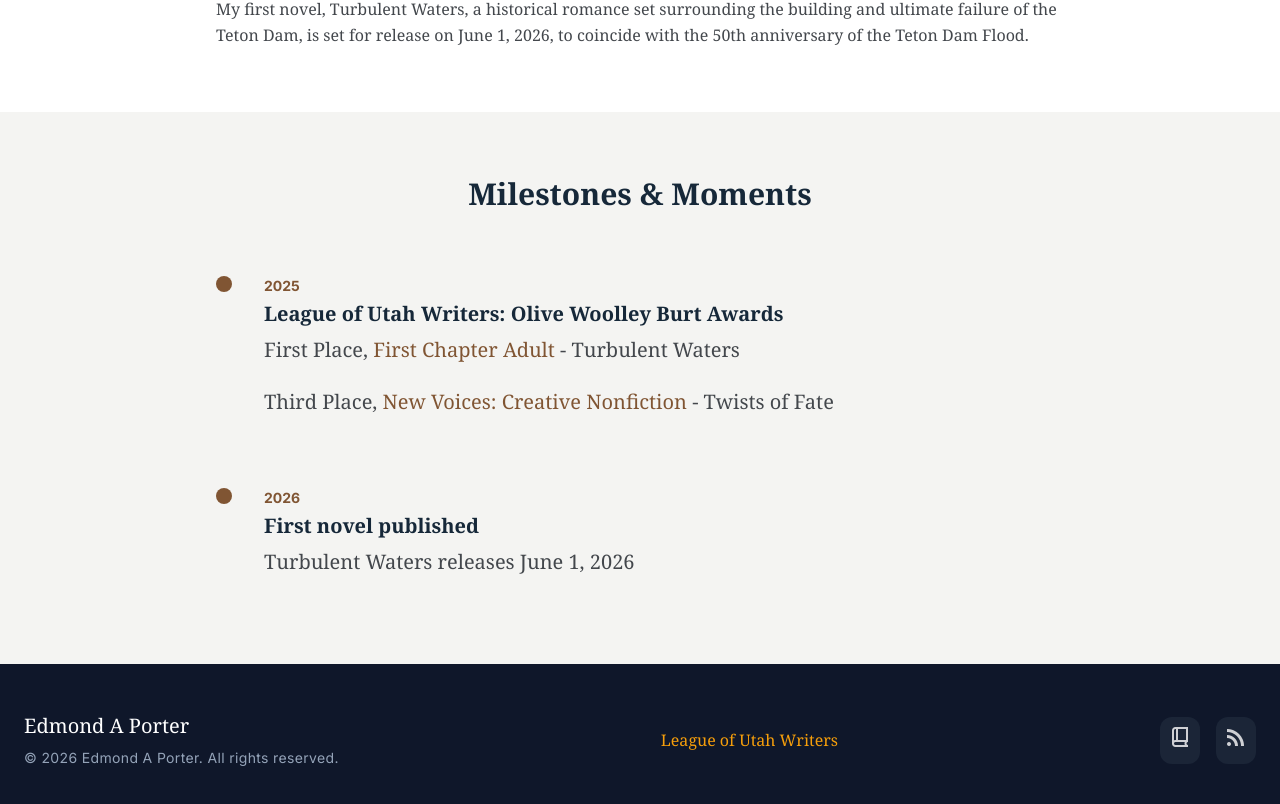
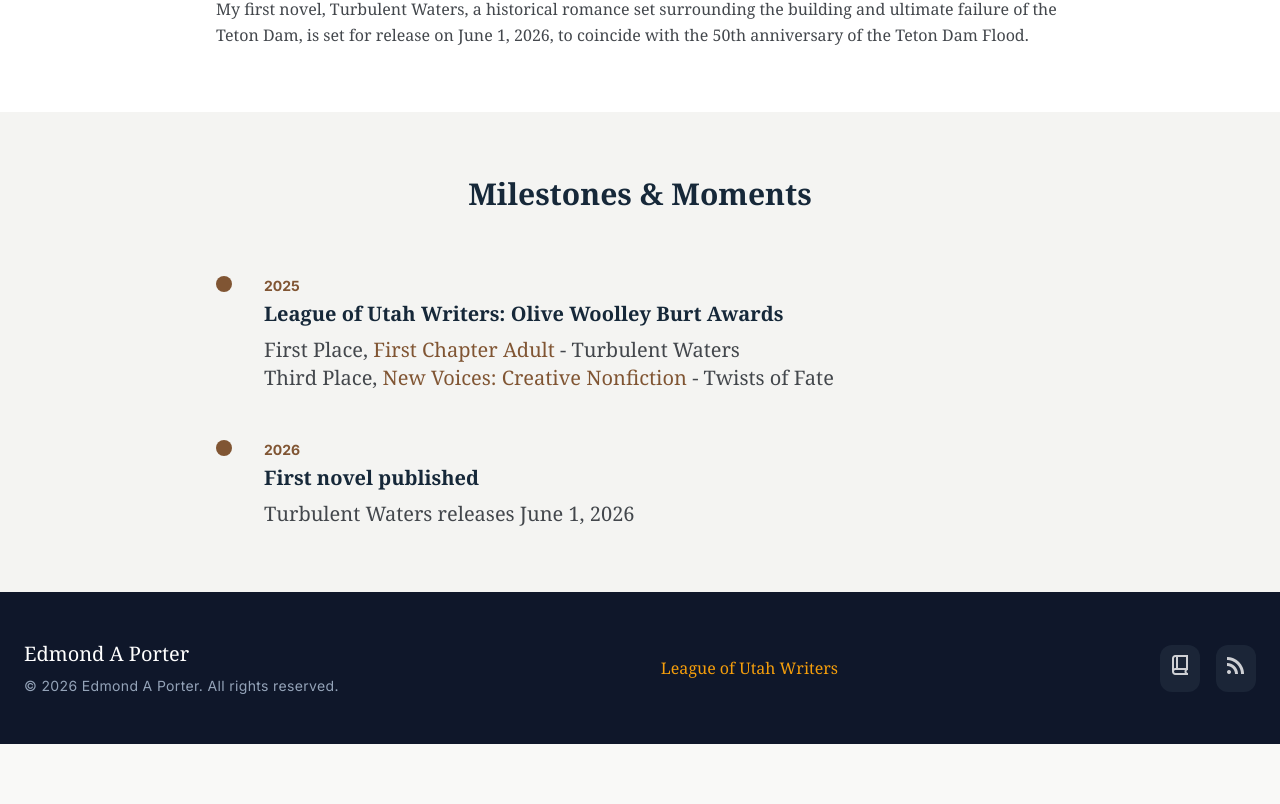
Before and after one commit to epix360/edmond-porter-react-site, a Next.js app: page /about in a window 1280 px wide. Shown: the part 2682-3486 px from the top of the page. After the commit the page ends 3426 px from the top, so only its background shows below. Built offline with nearby package versions, Linux system fonts and the light colour scheme.

Commit message:
Remove timeline paragraph bottom margin

```diff
--- a/app/about/AboutClient.js
+++ b/app/about/AboutClient.js
@@ -64,10 +64,10 @@ const convertMarkdown = (text) => {
   const processedParagraphs = paragraphs.map(paragraph => {
     if (!paragraph.trim()) return '';
     if (paragraph.startsWith('<h')) return paragraph;
-    return `<p class="mb-6 leading-relaxed max-w-2xl italic mx-auto md:mx-0 font-headline text-lg md:text-xl text-on-surface-variant">${paragraph}</p>`;
+    return `<p class="leading-relaxed max-w-2xl italic mx-auto md:mx-0 font-headline text-lg md:text-xl text-on-surface-variant">${paragraph}</p>`;
   })
     .join('\n')
-    .replace(/<p class="mb-6 leading-relaxed max-w-2xl italic mx-auto md:mx-0 font-headline text-lg md:text-xl text-on-surface-variant"><\/p>/g, '');
+    .replace(/<p class="leading-relaxed max-w-2xl italic mx-auto md:mx-0 font-headline text-lg md:text-xl text-on-surface-variant"><\/p>/g, '');
 
   return processedParagraphs;
 };
```
